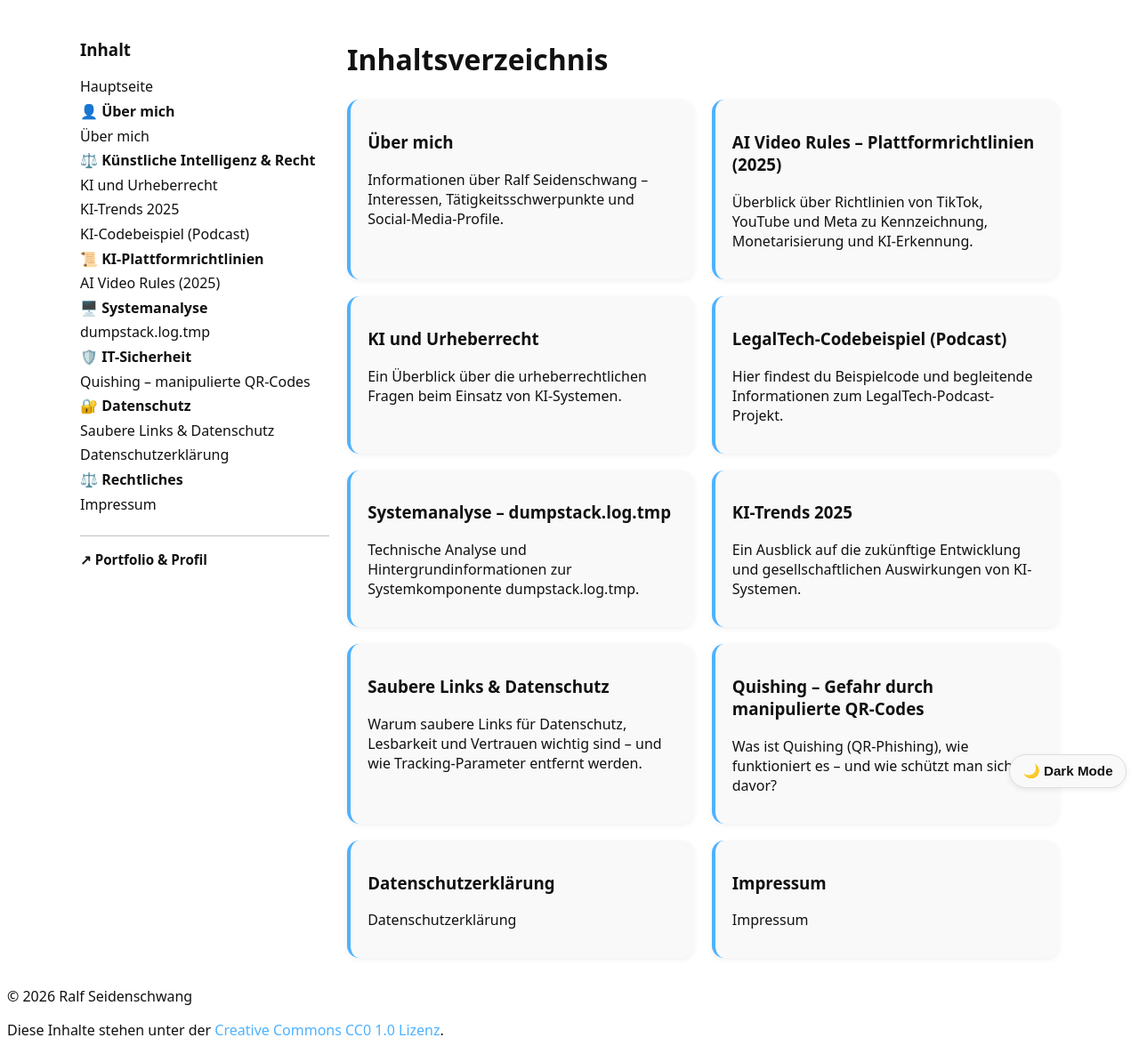
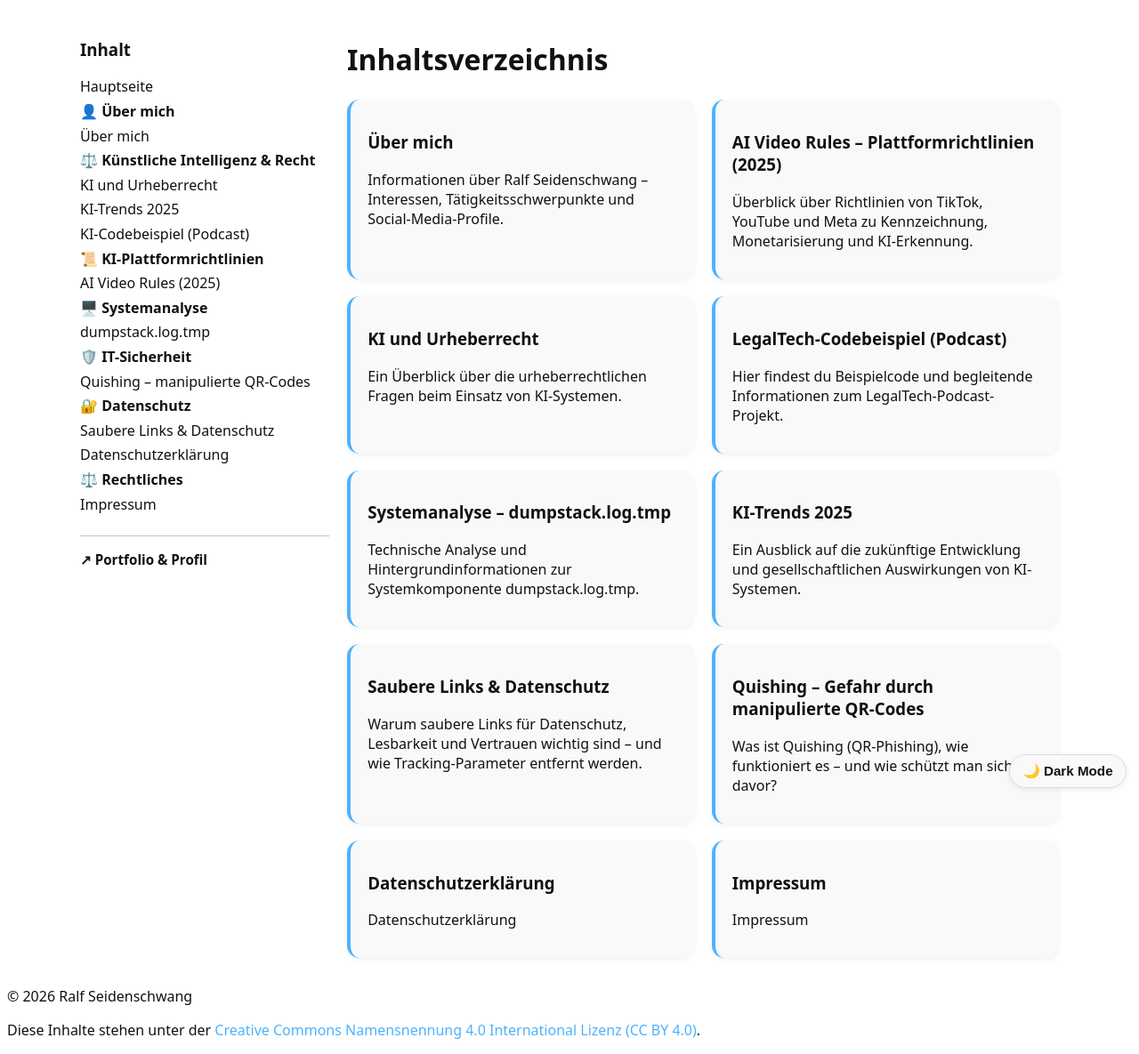
Before and after one commit to RalfSei/RalfSei.github.io, a Jekyll site: the page built from index.md, in a window 1280 px wide. Shown: the whole page at 89% size. Built offline with Jekyll 4.4.1, drawn with Linux system fonts in a browser that asks for light colours.

Commit message:
Update footer to reflect new licensing information

```diff
--- a/_includes/footer.html
+++ b/_includes/footer.html
@@ -1,4 +1,4 @@
 <footer>
   <p>© {{ "now" | date: "%Y" }} Ralf Seidenschwang</p>
-  <p>Diese Inhalte stehen unter der <a href="https://creativecommons.org/publicdomain/zero/1.0/deed.de" target="_blank" rel="noopener noreferrer">Creative Commons CC0 1.0 Lizenz</a>.</p>
+  <p>Diese Inhalte stehen unter der <a href="https://creativecommons.org/licenses/by/4.0/deed.de" target="_blank" rel="noopener noreferrer">Creative Commons Namensnennung 4.0 International Lizenz (CC BY 4.0)</a>.</p>
 </footer>
```
